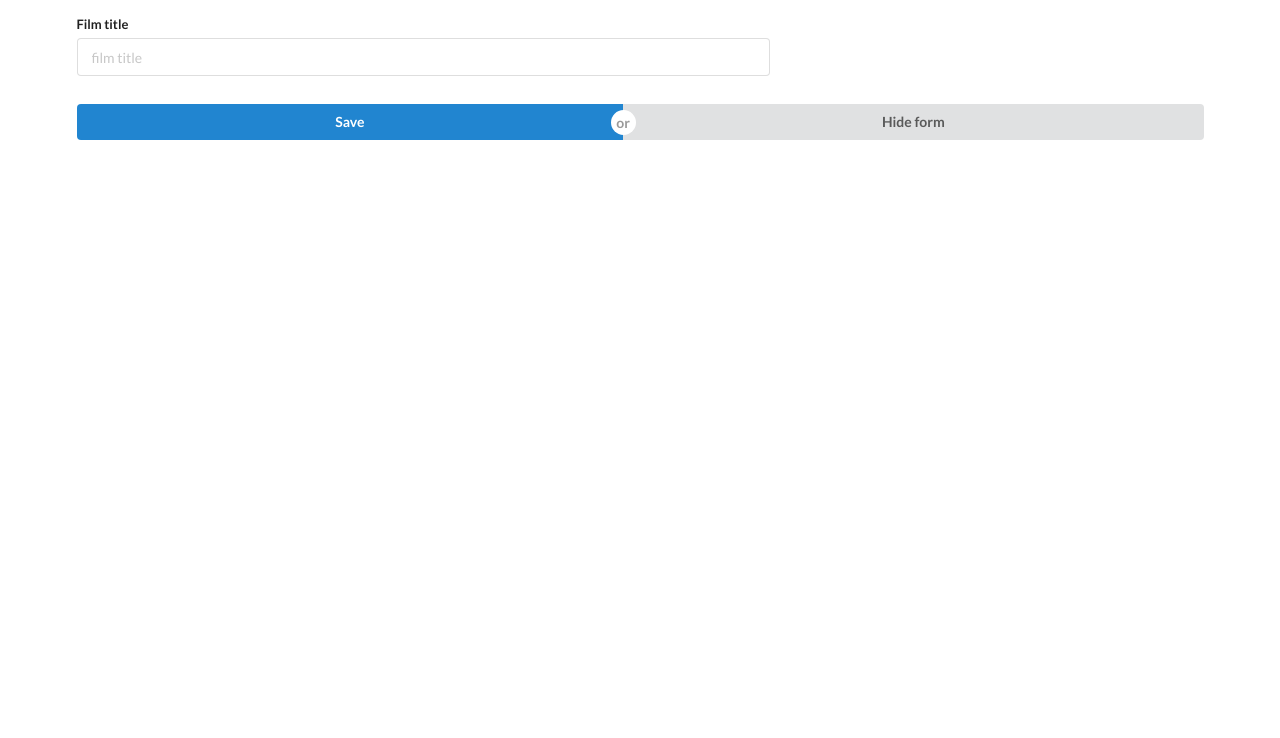
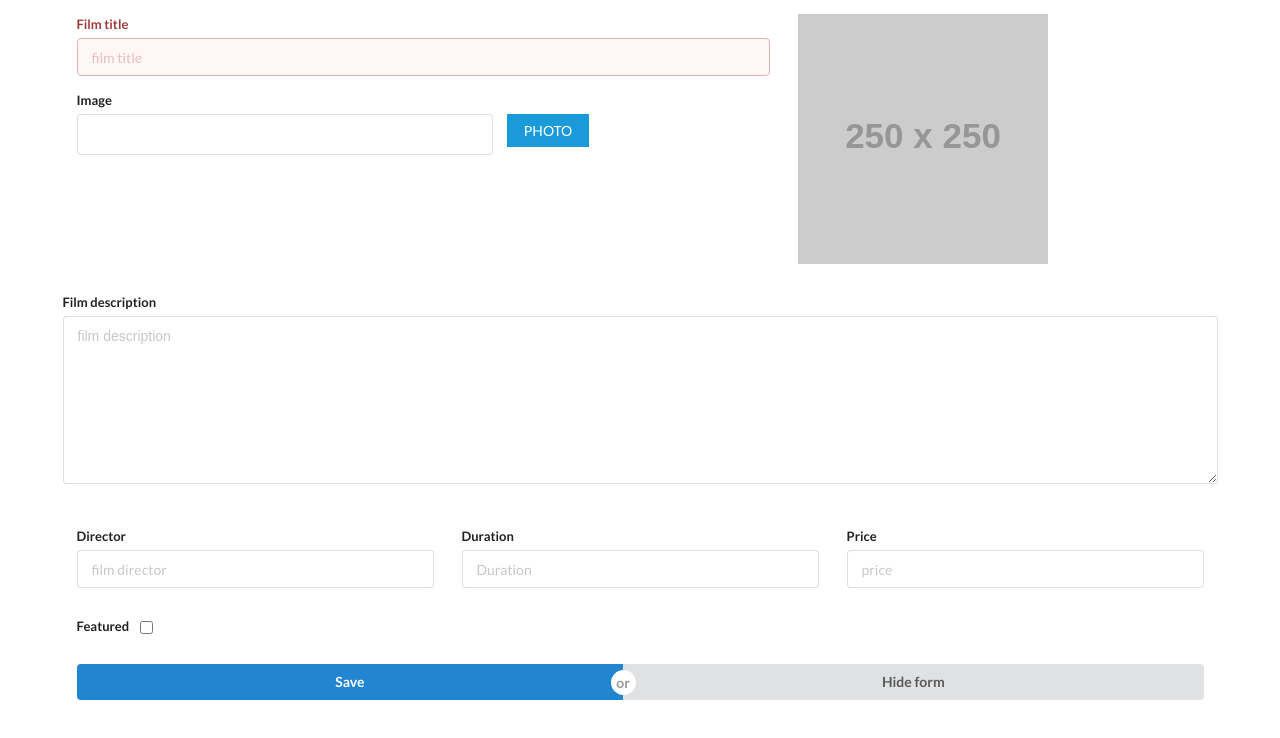
Before and after one commit to KostiantynKushch/JSA_films, a React (Create React App) app: page / in a window 1280 px wide. Shown: the top 738 px of the page. Built offline with nearby package versions, Linux system fonts and the light colour scheme.

Commit message:
ready with handle

```diff
--- a/src/pages/FilmsPage/components/FilmForm.jsx
+++ b/src/pages/FilmsPage/components/FilmForm.jsx
@@ -2,6 +2,12 @@ import React, {Component} from "react";
 
 const initialData = {
   title: "",
+  img: "",
+  description: "",
+  director: "",
+  price: "",
+  duration: "",
+  featured: false,
 };
 
 class FilmForm extends Component {
@@ -14,6 +20,18 @@ class FilmForm extends Component {
       data: {...this.state.data, [e.target.name]: e.target.value},
     });
 
+  handleNumberChange = e => {
+    let value = parseFloat(e.target.value);
+    value = isNaN(value) || value === 0 ? "" : Math.abs(value);
+    this.setState({
+      data: {...this.state.data, [e.target.name]: value},
+    });
+  };
+  handleCheckboxChange = e =>
+    this.setState({
+      data: {...this.state.data, [e.target.name]: e.target.checked},
+    });
+
   handleSubmit = e => {
     e.preventDefault();
     console.log(this.state.data);
@@ -24,16 +42,16 @@ class FilmForm extends Component {
     return (
       <form onSubmit={this.handleSubmit} className="ui form">
         <div className="ui grid mb-3">
-          {/* two column start */}
+          {/* <!-- two column row START --> */}
           <div className="two column row">
             {/* <!-- left  column  START  --> */}
             <div className="ten wide column">
               {/* <!-- title START   --> */}
-              <div className="field">
+              <div className="field error">
                 <label htmlFor="title">Film title</label>
                 <input
+                  value={data.title}
                   onChange={this.handleStringChange}
-                  value={data.title}
                   type="text"
                   name="title"
                   id="title"
@@ -41,11 +59,108 @@ class FilmForm extends Component {
                 />
               </div>
               {/* <!-- title END   --> */}
+
+              {/* <!-- image field START   --> */}
+              <div className="field img-grid">
+                <label htmlFor="img">Image</label>
+                <input
+                  value={data.img}
+                  onChange={this.handleStringChange}
+                  name="img"
+                />
+                <div className="inp-file">
+                  <label htmlFor="photo">Photo</label>
+                  <input type="file" id="photo" />
                 </div>
               </div>
-          {/* two column end */}
+              {/* <!-- image field END  --> */}
             </div>
-        {/* ui grid */}
+            {/* <!-- left  column  END  --> */}
+
+            {/* <!-- right column START   --> */}
+            <div className="six wide column">
+              <img
+                src="http://via.placeholder.com/250x250"
+                className="ui image imgfit"
+                alt="uploaded"
+              />
+            </div>
+            {/* <!-- right column  END   --> */}
+          </div>
+          {/* <!--/ two column   --> */}
+
+          {/* <!-- description START   --> */}
+          <div className="column row field">
+            <label htmlFor="description">Film description</label>
+            <textarea
+              value={data.description}
+              onChange={this.handleStringChange}
+              name="description"
+              id="description"
+              placeholder="film description"
+            ></textarea>
+          </div>
+          {/* <!-- description END   -->  */}
+
+          {/* <!--  three column row START --> */}
+          <div className="three column row">
+            {/* <!-- director START --> */}
+            <div className="column field">
+              <label htmlFor="director">Director</label>
+              <input
+                value={data.director}
+                onChange={this.handleStringChange}
+                type="text"
+                name="director"
+                id="director"
+                placeholder="film director"
+              />
+            </div>
+            {/* <!--  director END  --> */}
+
+            {/* <!--   duration START --> */}
+            <div className="column field">
+              <label htmlFor="duration">Duration</label>
+              <input
+                value={data.duration}
+                onChange={this.handleNumberChange}
+                type="number"
+                name="duration"
+                id="duration"
+                placeholder="Duration"
+              />
+            </div>
+            {/* <!-- duration  END--> */}
+
+            {/* <!--  price START  --> */}
+            <div className="column field">
+              <label htmlFor="price">Price</label>
+              <input
+                value={data.price}
+                onChange={this.handleNumberChange}
+                type="number"
+                name="price"
+                id="price"
+                placeholder="price"
+              />
+            </div>
+            {/* <!--  price  END--> */}
+          </div>
+          {/* <!-- / three column row END  --> */}
+
+          {/* <!--  featured START --> */}
+          <div className="six wide column inline field">
+            <label htmlFor="featured">Featured</label>
+            <input
+              value={data.featured}
+              onChange={this.handleCheckboxChange}
+              type="checkbox"
+              name="featured"
+              id="featured"
+            />
+          </div>
+          {/* <!--  featured END --> */}
+
           {/* <!-- Buttons START --> */}
           <div className="ui fluid buttons">
             <button className="ui button primary" type="submit">
@@ -55,6 +170,7 @@ class FilmForm extends Component {
             <span className="ui button">Hide form</span>
           </div>
           {/* <!-- Buttons  END --> */}
+        </div>
       </form>
     );
   }
```
Lines whose indentation alone changed are shown as unchanged.
